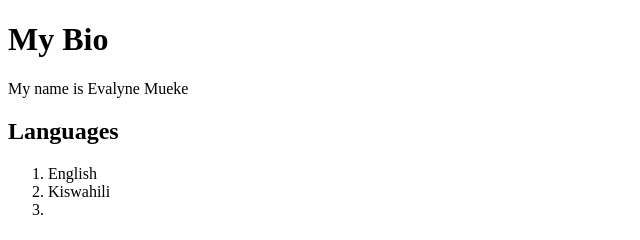
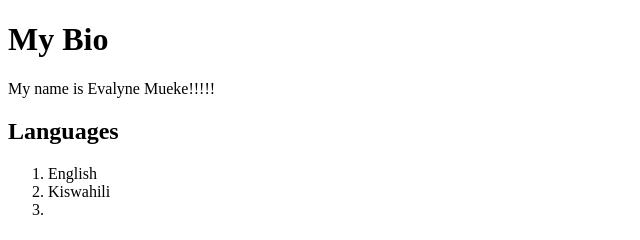
Before and after one commit to EvalyneMueke/My_portfolio, a plain HTML site: page index.html in a window 1280 px wide. Shown: the full height of the page, 0-640 px from the left. Drawn offline with Linux system fonts and the light colour scheme.

Commit message:
Modified my file

```diff
--- a/index.html
+++ b/index.html
@@ -8,7 +8,7 @@
 </head>
 <body>
     <h1>My Bio</h1>
-    <p>My name is Evalyne Mueke
+    <p>My name is Evalyne Mueke!!!!!
 
 
     </p>
```
